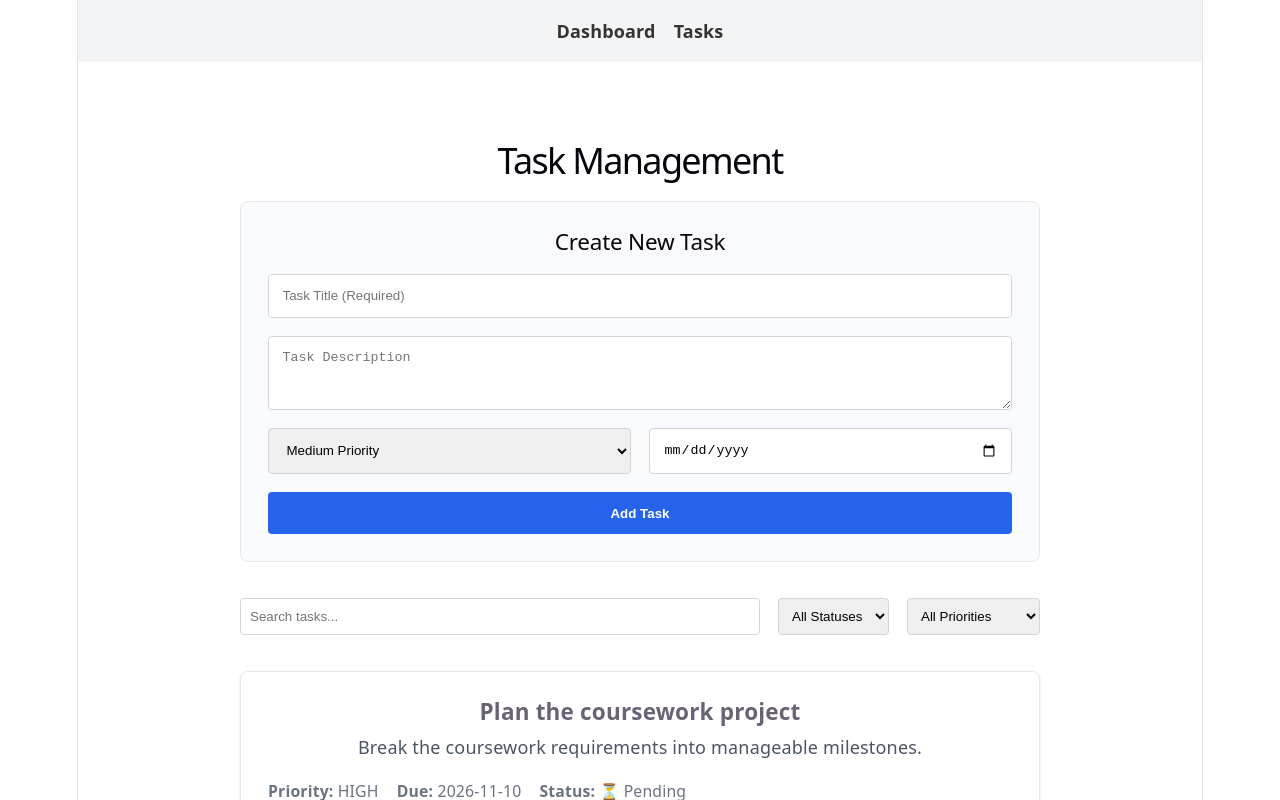
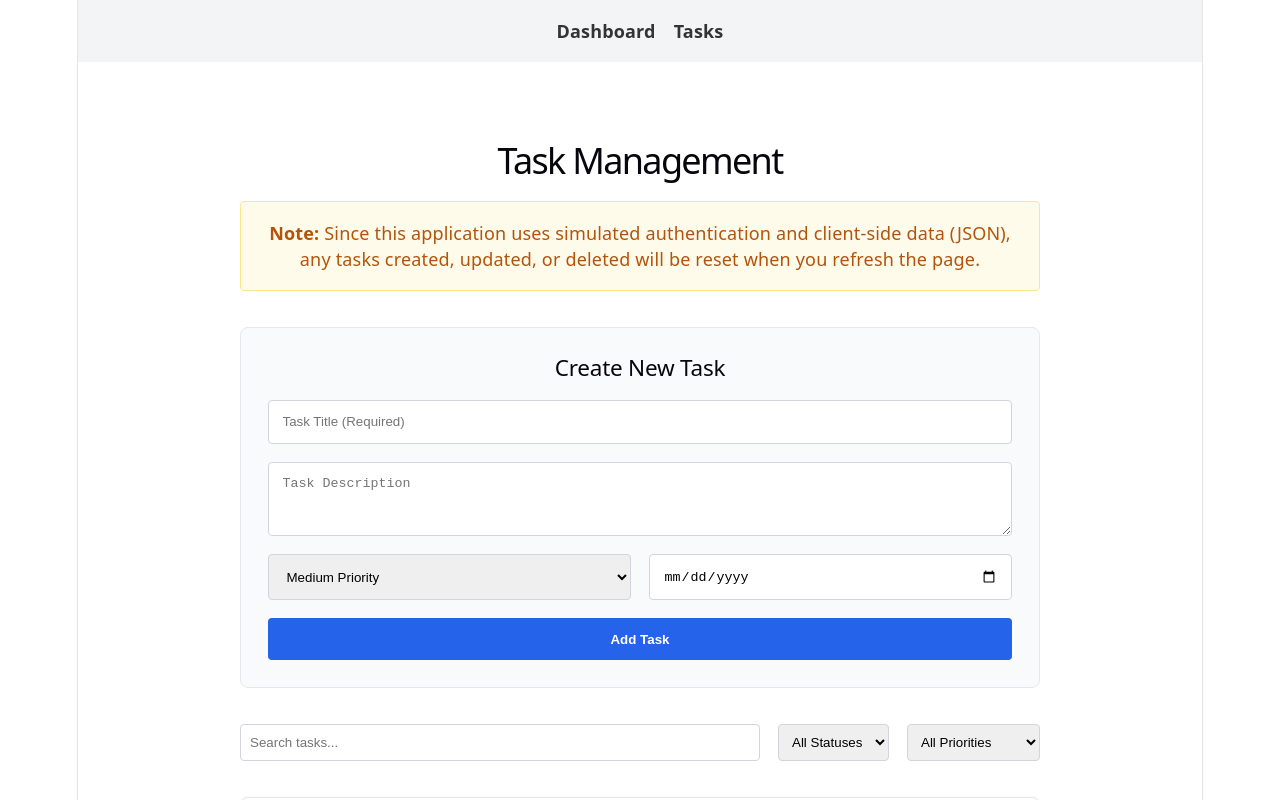
Before and after one commit to AlousTheCode/5COSC026W-task-manager, a React (Vite) app: page /tasks in a window 1280 px wide. Shown: the top 800 px of the page. Built offline with nearby package versions, Linux system fonts and the light colour scheme.

Commit message:
docs: add notice explaining transient nature of simulated CRUD data

```diff
--- a/src/pages/TasksPage.tsx
+++ b/src/pages/TasksPage.tsx
@@ -44,6 +44,9 @@ export default function TasksPage() {
     <div style={{ padding: '2rem', maxWidth: '800px', margin: '0 auto' }}>
       <h1 style={{ fontSize: '2rem', marginBottom: '1.5rem' }}>Task Management</h1>
 
+         <div style={{ backgroundColor: '#fffbeb', color: '#b45309', padding: '1rem', borderRadius: '4px', marginBottom: '2rem', border: '1px solid #fde68a' }}>
+        <strong>Note:</strong> Since this application uses simulated authentication and client-side data (JSON), any tasks created, updated, or deleted will be reset when you refresh the page.
+      </div>
       <TaskForm />
 
       <div style={{ display: 'flex', gap: '1rem', marginBottom: '2rem', flexWrap: 'wrap' }}>
```
